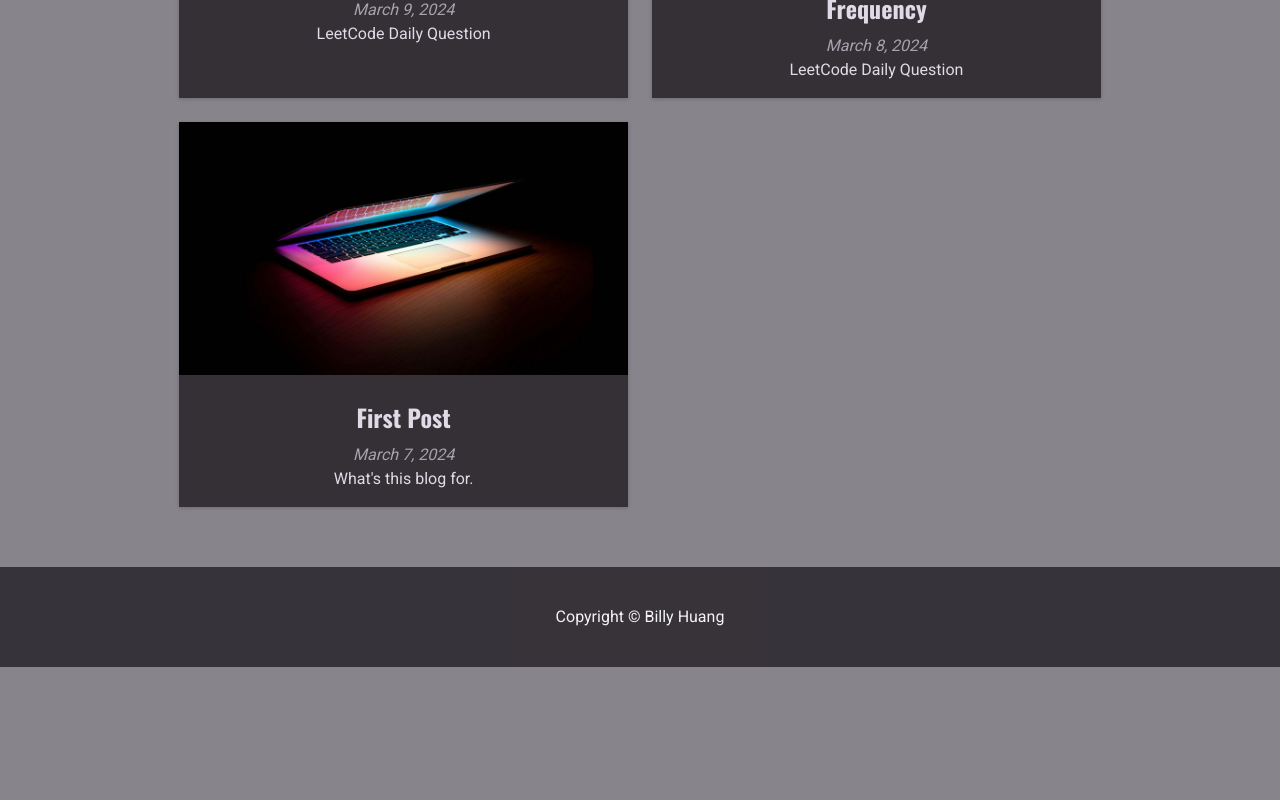
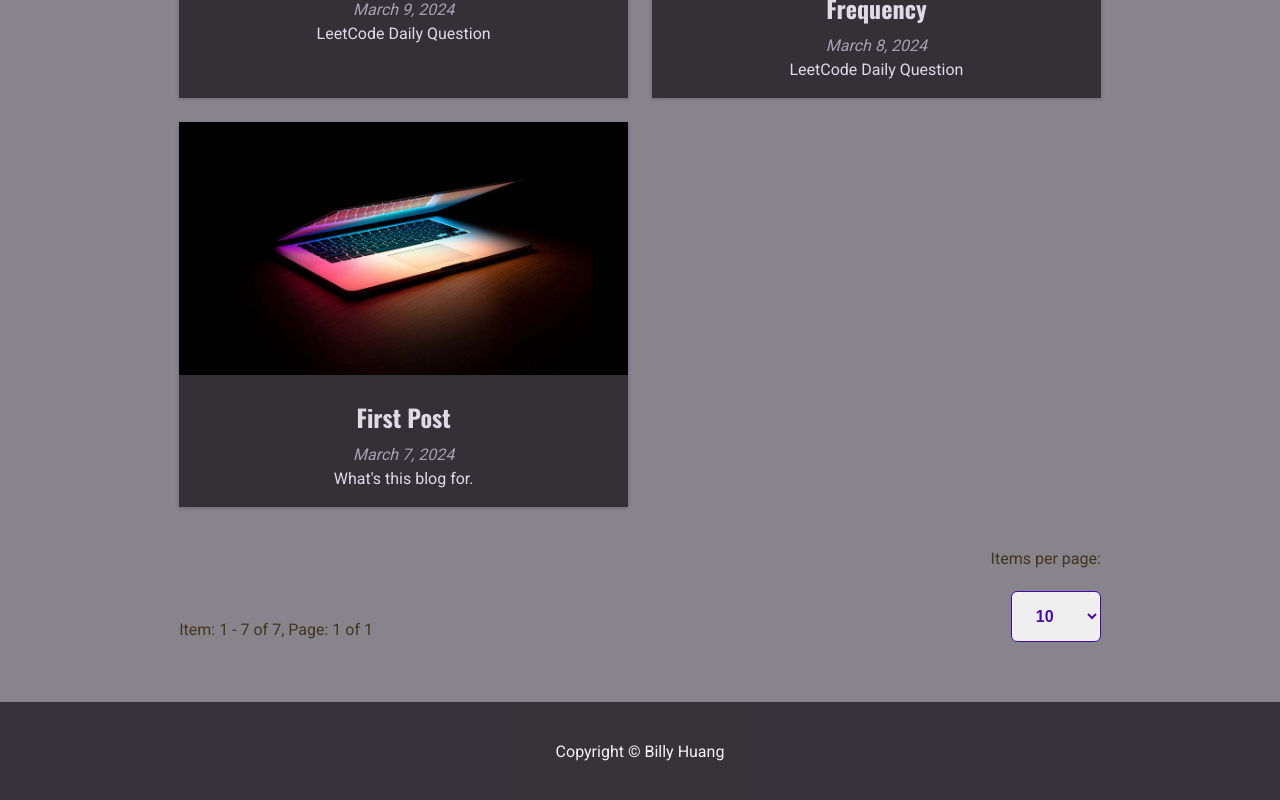
Before and after one commit to billy0402/billy0402.github.io, a Next.js app: page /posts in a window 1280 px wide. Shown: the part 1467-2267 px from the top of the page. Before the commit the page ends 2134 px from the top, so only its background shows below. Built offline with nearby package versions, Linux system fonts and the light colour scheme.

Commit message:
feat(all-posts): add pagination

```diff
--- /dev/null
+++ b/src/components/Pagination/index.tsx
@@ -0,0 +1,151 @@
+'use client';
+
+import { useEffect, useMemo } from 'react';
+
+import Link from 'next/link';
+import { usePathname, useRouter, useSearchParams } from 'next/navigation';
+
+import { pathAddQuery } from '@/helpers/query';
+import type { Pagination } from '@/models/pagination';
+
+type Props = {
+  pagination: Pagination;
+};
+
+const PaginationComponent = ({ pagination }: Props) => {
+  const router = useRouter();
+  const pathname = usePathname();
+  const searchParams = useSearchParams();
+
+  const query = Object.fromEntries(searchParams.entries());
+
+  const { count, limit, last, page } = pagination;
+  const prevPage = page > 1 ? page - 1 : 1;
+  const nextPage = page < last ? page + 1 : last;
+  const startIndex = count > 1 ? limit * (page - 1) + 1 : 0;
+  const endIndex = page === last ? count : page * limit;
+
+  const middenLinks = useMemo(() => {
+    let links;
+
+    if (last <= 8) {
+      links = Array(last)
+        .fill('')
+        .map((element, index) => index + 1);
+    } else if (page <= 5) {
+      links = Array(8)
+        .fill('')
+        .map((element, index) => index + 1);
+      links = [...links, '...', last];
+    } else if (page >= last - 5) {
+      const startNumber = last - 8;
+      links = Array(8)
+        .fill('')
+        .map(() => startNumber + 1);
+      links = [1, '...', ...links];
+    } else {
+      const startNumber = page - 4;
+      links = Array(7)
+        .fill('')
+        .map(() => startNumber + 1);
+      links = [1, '...', ...links, '...', last];
+    }
+
+    return links;
+  }, [last, page]);
+
+  useEffect(() => {
+    if (Number(searchParams.get('page') ?? last) > last) {
+      const routerLink = pathAddQuery(pathname, {
+        ...query,
+        page: last,
+      });
+      router.push(routerLink);
+    }
+    // eslint-disable-next-line react-hooks/exhaustive-deps
+  }, [searchParams.get('page'), last]);
+
+  const selectPageLimit = (limitNumber: string) => {
+    if (!limitNumber) return;
+    const routerLink = pathAddQuery(pathname, {
+      ...query,
+      limit: limitNumber,
+    });
+    router.push(routerLink);
+  };
+
+  const linkString = (pageNumber: number): string => {
+    return pathAddQuery(pathname, { ...query, page: pageNumber });
+  };
+
+  const relString = (pageNumber: number): string | undefined => {
+    switch (pageNumber) {
+      case prevPage:
+        return 'prev';
+      case nextPage:
+        return 'next';
+      default:
+        return undefined;
+    }
+  };
+
+  return (
+    <footer className='pagination'>
+      <section className='pagination__info'>
+        <p>
+          Item: {startIndex} - {endIndex} of {count}, Page: {page} of {last}
+        </p>
+        {last > 1 && (
+          <ul className='pagination__items'>
+            <li>
+              <Link href={linkString(prevPage)} rel={relString(prevPage)}>
+                &lt;
+                <b>Previous Page</b>
+              </Link>
+            </li>
+            {middenLinks.map((item, index) => (
+              // eslint-disable-next-line react/no-array-index-key
+              <li key={index}>
+                {typeof item === 'number' ? (
+                  <Link
+                    className={`${item === page ? 'active' : ''}`}
+                    href={linkString(item)}
+                    rel={relString(item)}
+                  >
+                    {item}
+                  </Link>
+                ) : (
+                  item
+                )}
+              </li>
+            ))}
+            <li>
+              <Link href={linkString(nextPage)} rel={relString(nextPage)}>
+                &gt;
+                <b>Next Page</b>
+              </Link>
+            </li>
+          </ul>
+        )}
+      </section>
+      <section className='pagination__control'>
+        <p>Items per page:</p>
+        <form>
+          <label htmlFor='pagination-show-number'>
+            <select
+              id='pagination-show-number'
+              defaultValue={limit}
+              onChange={(event) => selectPageLimit(event.target.value)}
+            >
+              <option value='10'>10</option>
+              <option value='25'>25</option>
+              <option value='50'>50</option>
+            </select>
+          </label>
+        </form>
+      </section>
+    </footer>
+  );
+};
+
+export default PaginationComponent;
--- a/src/components/post-elements/AllPosts.tsx
+++ b/src/components/post-elements/AllPosts.tsx
@@ -1,15 +1,38 @@
+'use client';
+
+import { useSearchParams } from 'next/navigation';
+
+import PaginationComponent from '@/components/Pagination';
 import PostGrid from '@/components/post-elements/PostGrid';
+import type { Pagination } from '@/models/pagination';
 import type { Post } from '@/models/post';
 
 type Props = {
   posts: Post[];
 };
 
+const defaultLimit = 10;
+
 const AllPosts = ({ posts }: Props) => {
+  const searchParams = useSearchParams();
+
+  const page = Number(searchParams.get('page')) || 1;
+  const limit = Number(searchParams.get('limit')) || defaultLimit;
+  const query: Pagination = {
+    count: posts.length,
+    last: Math.ceil(posts.length / limit),
+    page,
+    limit,
+    links: '',
+  };
+
+  const pagePosts = posts.slice((page - 1) * limit, page * limit);
+
   return (
     <section className='all-posts'>
       <h1>All Posts</h1>
-      <PostGrid posts={posts} />
+      <PostGrid posts={pagePosts} />
+      <PaginationComponent pagination={query} />
     </section>
   );
 };
--- /dev/null
+++ b/src/helpers/query.ts
@@ -0,0 +1,15 @@
+import { isNullOrEmpty } from '@/helpers/utils';
+
+/**
+ * Adds query parameters to a given path.
+ * @param path - The original path.
+ * @param query - An object containing the query parameters.
+ * @returns The updated path with the added query parameters.
+ */
+export function pathAddQuery(path: string, query: Record<string, any>) {
+  const queryString = Object.entries(query)
+    .filter(([, value]) => !isNullOrEmpty(value))
+    .map(([key, value]) => `${key}=${value}`)
+    .join('&');
+  return queryString ? `${path}?${queryString}` : path;
+}
--- /dev/null
+++ b/src/helpers/utils.ts
@@ -0,0 +1,26 @@
+export const isArray = (object: any) => Array.isArray(object);
+
+export const isString = (value: any) => typeof value === 'string';
+
+export const isNumber = (value: any) => typeof value === 'number';
+
+export const isBoolean = (value: any) => typeof value === 'boolean';
+
+export const isFunction = (value: any) => typeof value === 'function';
+
+export const isSymbol = (value: any) => typeof value === 'symbol';
+
+export const isNull = (value: any) => value === null;
+
+export const isUndefined = (value: any) => value === undefined;
+
+export const isNullOrUndefined = (value: any) =>
+  value === undefined || value === null;
+
+export const isNullOrEmpty = (value: any) =>
+  value === undefined || value === null || value === '';
+
+export const isObject = (value: any) =>
+  !isArray(value) && value !== null && typeof value === 'object';
+
+export const isBrowser = () => typeof window !== 'undefined';
--- /dev/null
+++ b/src/models/pagination.ts
@@ -0,0 +1,14 @@
+export type Pagination = {
+  /** 總筆數 */
+  count: number;
+  /** 最末頁數 */
+  last: number;
+  /** 當前頁數 */
+  page: number;
+  /** 每頁顯示筆數 */
+  limit: number;
+  /** 排序 */
+  sort?: any;
+  /** 連結 */
+  links: string;
+};
--- /dev/null
+++ b/src/styles/components/_pagination.scss
@@ -0,0 +1,63 @@
+.pagination {
+  align-items: flex-end;
+  flex-wrap: wrap;
+
+  @extend %flex-row-between;
+
+  &__info,
+  &__control {
+    display: inline-flex;
+    flex-direction: column;
+    margin-top: $margin_base;
+  }
+
+  &__items {
+    flex-wrap: wrap;
+
+    @extend %flex-row-center;
+
+    a {
+      display: inline-flex;
+      border: $color_accent-light solid 1px;
+      color: $color_accent;
+      text-decoration: none;
+      letter-spacing: 0;
+
+      @extend %flex-center;
+      @include square(42px, $radius-size_base);
+      @include hoverActiveColorBackgroundTransition(
+        $color_accent-light,
+        $color_white
+      );
+
+      > b {
+        position: absolute;
+        left: 100%;
+        display: none;
+      }
+    }
+
+    & > li {
+      overflow: hidden;
+      margin-top: $margin_small;
+      margin-right: $margin_small;
+      font-weight: 500;
+    }
+  }
+
+  &__control {
+    align-items: flex-end;
+
+    select {
+      margin-top: $margin_small;
+      padding: 15px $padding_small;
+      width: 90px;
+      outline: none;
+      border: $color_accent-light solid 1px;
+      border-radius: $radius-size_base;
+      color: $color_accent-light;
+      font-weight: 700;
+      font-size: 1rem;
+    }
+  }
+}
--- a/src/styles/globals.scss
+++ b/src/styles/globals.scss
@@ -43,6 +43,7 @@
 // 組件 (Component)
 @import 'components/block-items';
 @import 'components/image-container';
+@import 'components/pagination';
 @import 'components/logo';
 @import 'components/hero';
 @import 'components/contact';
```
Also changed, not shown: 1 other file (tests, documents, lock files or other folders).
